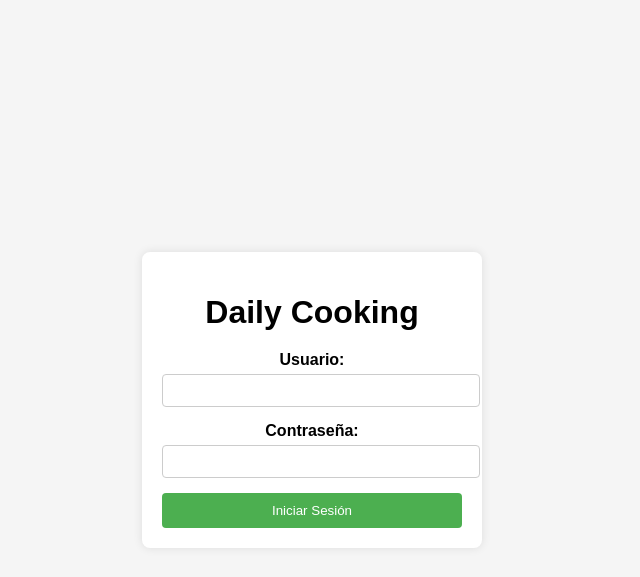
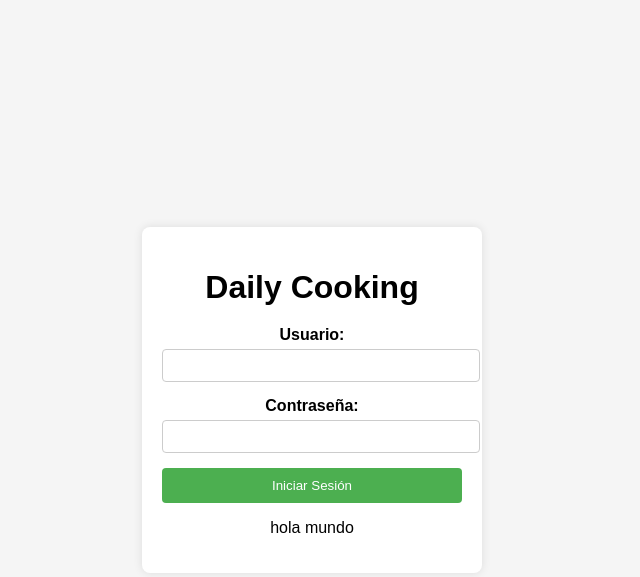
Before and after one commit to Svielma1/project_cooking, a Django app: page /login/ in a window 1280 px wide. Shown: the top 577 px of the page, without its empty margins (328-968 px from the left). Run offline with Django 5.2, Linux system fonts and the light colour scheme.

Commit message:
Hola mundo

```diff
--- a/daily_cooking/templates/login.html
+++ b/daily_cooking/templates/login.html
@@ -22,6 +22,7 @@
                 <input type="password" id="password" name="password" required>
             </div>
             <button type="submit">Iniciar Sesión</button>
+            <p>hola mundo</p>
         </form>
         {% if messages %}
             <ul>
```
